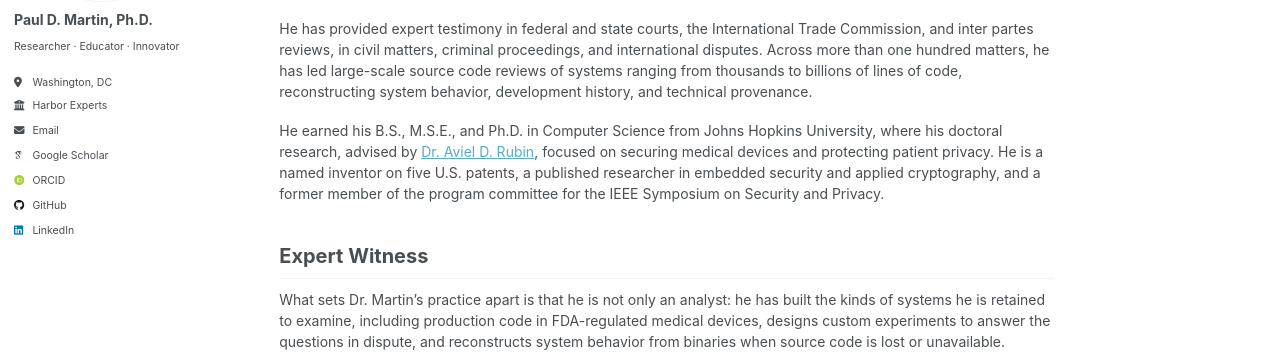
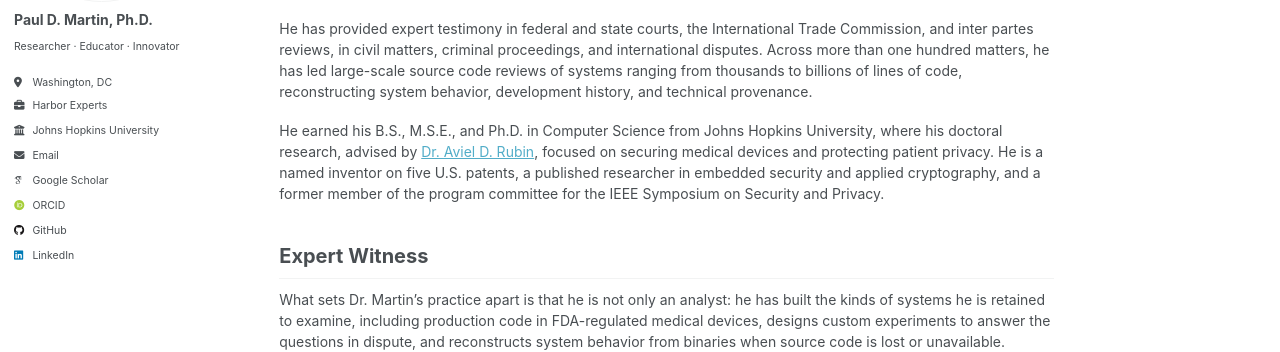
Before and after one commit to pauldmartinphd/pauldmartinphd.github.io, a Jekyll site: the page built from _pages/about.md, in a window 1280 px wide. Shown: the part 254-606 px from the top of the page. Built offline with Jekyll 4.4.1, drawn with Linux system fonts in a browser that asks for light colours; some web fonts are replaced.

Commit message:
Sidebar: briefcase for Harbor Experts, add Johns Hopkins University

```diff
--- a/_config.yml
+++ b/_config.yml
@@ -29,6 +29,8 @@ author:
   location         : "Washington, DC"
   employer         : "Harbor Experts"
   employer_url     : "https://harborexperts.com"
+  institution      : "Johns Hopkins University"
+  institution_url  : "https://www.cs.jhu.edu/"
   uri              : # URL
   email            : "pmartin@pauldmartin.org"
 
--- a/_includes/author-profile.html
+++ b/_includes/author-profile.html
@@ -28,7 +28,10 @@
         <li class="author__desktop"><i class="fas fa-fw fa-location-dot icon-pad-right" aria-hidden="true"></i>{{ author.location }}</li>
       {% endif %}
       {% if author.employer %}
-        {% if author.employer_url %}<li class="author__desktop"><a href="{{ author.employer_url }}"><i class="fas fa-fw fa-building-columns icon-pad-right" aria-hidden="true"></i>{{ author.employer }}</a></li>{% else %}<li class="author__desktop"><i class="fas fa-fw fa-building-columns icon-pad-right" aria-hidden="true"></i>{{ author.employer }}</li>{% endif %}
+        <li class="author__desktop">{% if author.employer_url %}<a href="{{ author.employer_url }}"><i class="fas fa-fw fa-briefcase icon-pad-right" aria-hidden="true"></i>{{ author.employer }}</a>{% else %}<i class="fas fa-fw fa-briefcase icon-pad-right" aria-hidden="true"></i>{{ author.employer }}{% endif %}</li>
+      {% endif %}
+      {% if author.institution %}
+        <li class="author__desktop">{% if author.institution_url %}<a href="{{ author.institution_url }}"><i class="fas fa-fw fa-building-columns icon-pad-right" aria-hidden="true"></i>{{ author.institution }}</a>{% else %}<i class="fas fa-fw fa-building-columns icon-pad-right" aria-hidden="true"></i>{{ author.institution }}{% endif %}</li>
       {% endif %}
       {% if author.uri %}
         <li><a href="{{ author.uri }}"><i class="fas fa-fw fa-link icon-pad-right" aria-hidden="true"></i>{{ site.data.ui-text[site.locale].website_label | default: "Website" }}</a></li>
```
